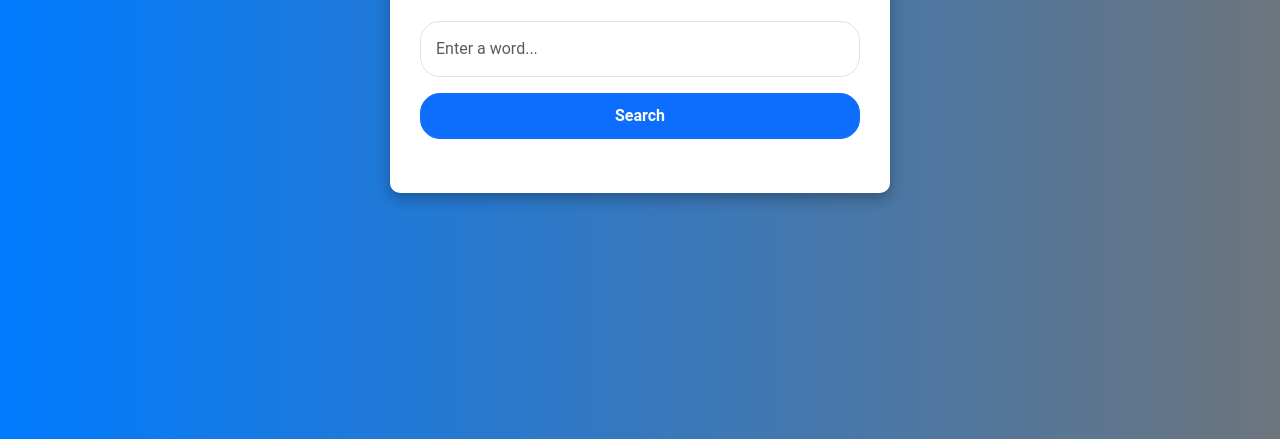
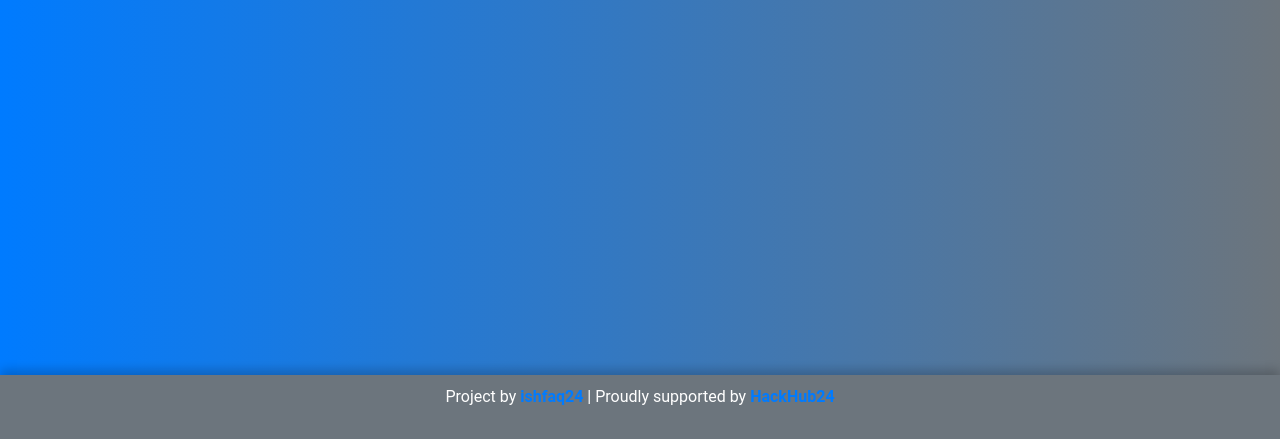
Before and after one commit to Ishfaq24/flask-dictionary-app, a plain HTML site: page templates/index.html in a window 1280 px wide. Shown: the part 361-800 px from the top of the page. Drawn offline with nearby package versions, Linux system fonts and the light colour scheme.

Commit message:
Update index.html

```diff
--- a/templates/index.html
+++ b/templates/index.html
@@ -11,6 +11,7 @@
             color: #fff;
             min-height: 100vh;
             display: flex;
+            flex-direction: column;
             justify-content: center;
             align-items: center;
             font-family: 'Roboto', sans-serif;
@@ -47,6 +48,23 @@
             border-radius: 10px;
             font-size: 0.9rem;
         }
+        footer {
+            margin-top: auto;
+            background: #6c757d;
+            color: #fff;
+            text-align: center;
+            padding: 10px 20px;
+            width: 100%;
+            font-size: 0.9rem;
+            box-shadow: 0 -5px 10px rgba(0, 0, 0, 0.2);
+        }
+        footer a {
+            color: #007bff;
+            text-decoration: none;
+        }
+        footer a:hover {
+            text-decoration: underline;
+        }
         @media (max-width: 576px) {
             .container {
                 padding: 20px;
@@ -70,6 +88,11 @@
         </form>
         <div id="result" class="mt-4"></div>
     </div>
+    <footer>
+    </div>
+    <p>Project by <a href="https://github.com/ishfaq24" target="_blank"><strong color="white">ishfaq24</strong></a> | Proudly supported by <a href="https://discord.com/invite/CmemBbBQ4F" target="_blank"><strong>HackHub24</strong></a></p>
+</div>
+    </footer>
 
     <script src="https://code.jquery.com/jquery-3.6.0.min.js"></script>
     <script>
```
